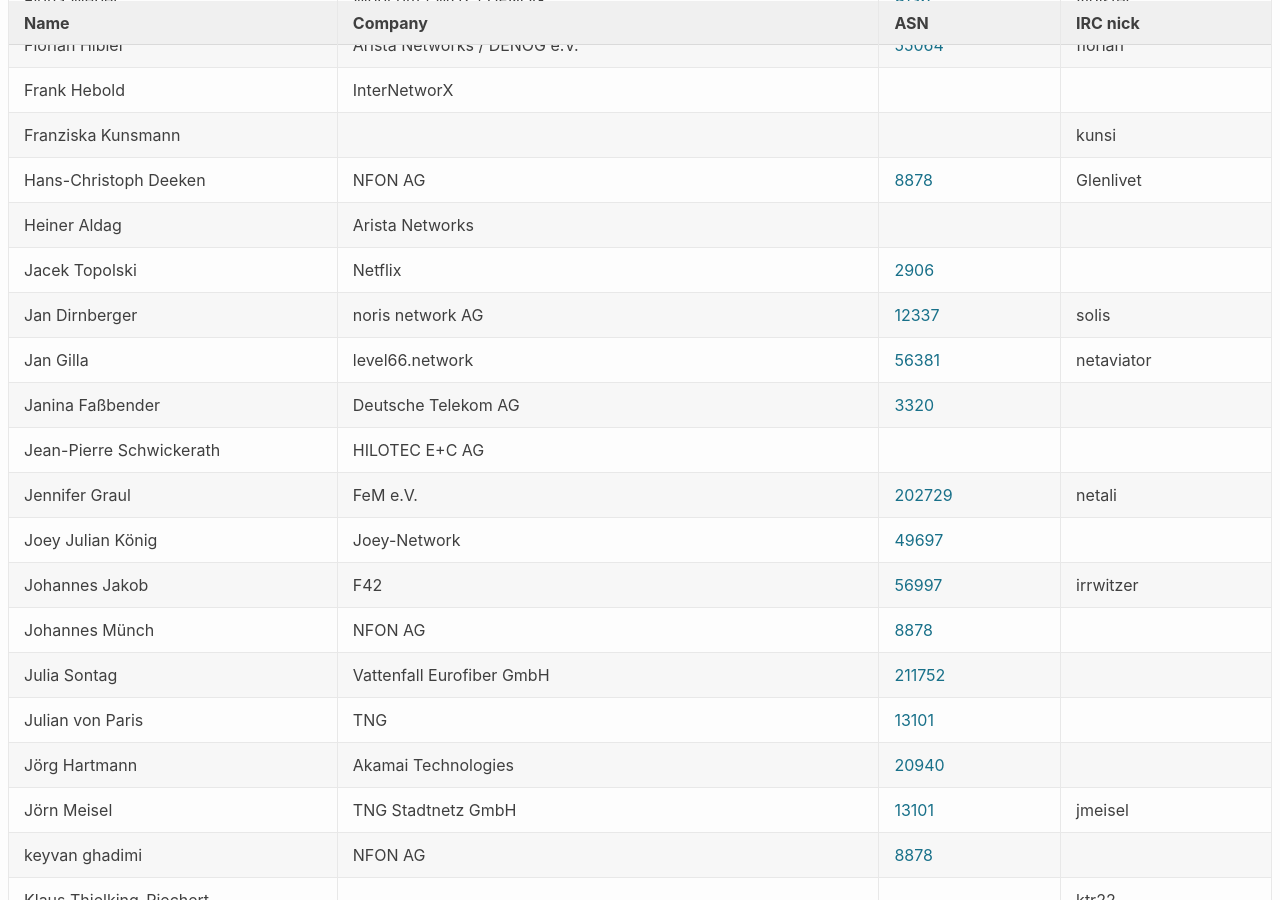
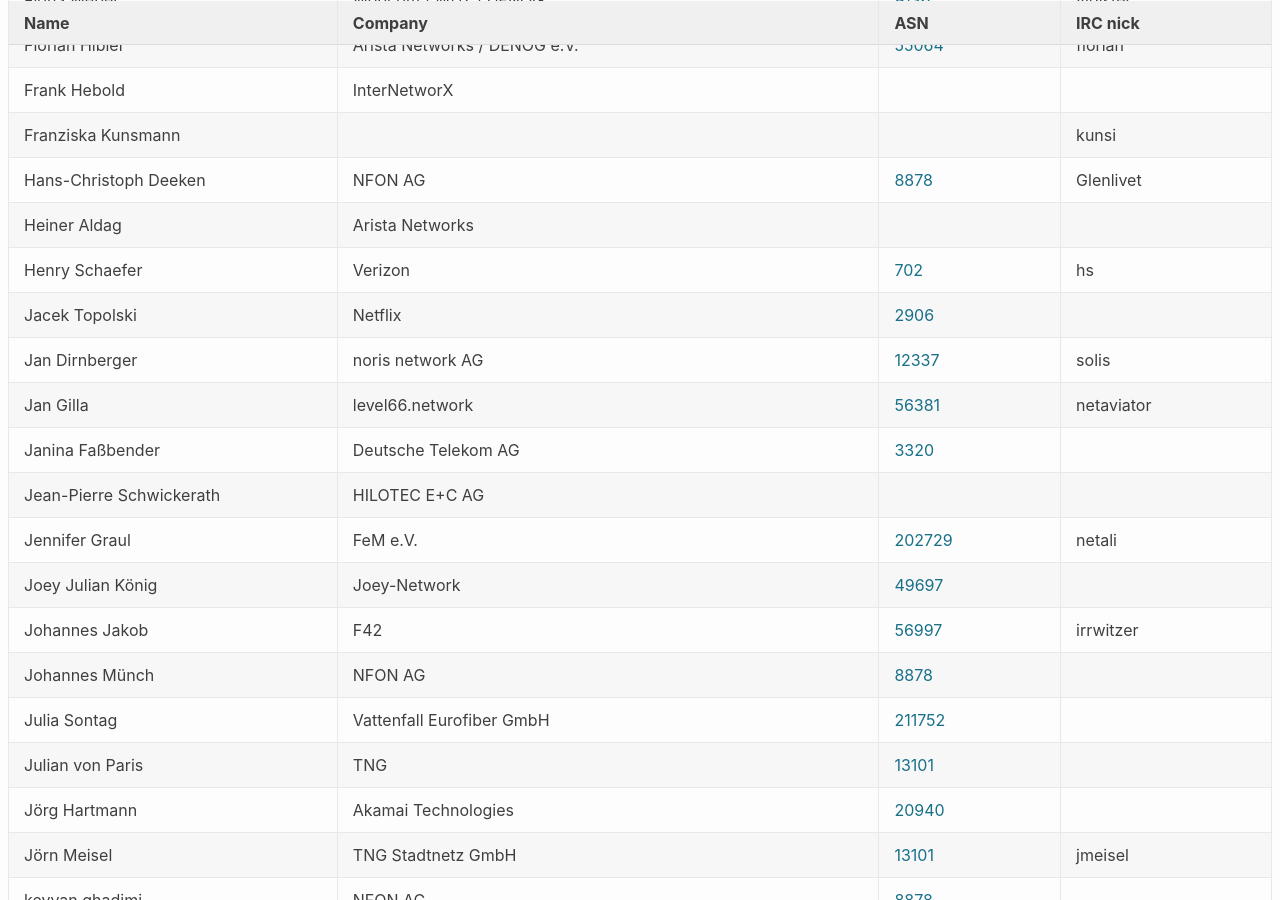
Before and after one commit to denog/pretix-attendeelist, a Jekyll site: the page built from denog15/index.md, in a window 1280 px wide and 900 px high, scrolled down 1819 px. Built offline with Jekyll 4.4.1, drawn with Linux system fonts in a browser that asks for light colours.

Commit message:
Latest data: Wed Aug 30 07:47:57 UTC 2023

```diff
--- a/_data/attendees_denog15_onsite.json
+++ b/_data/attendees_denog15_onsite.json
@@ -250,6 +250,12 @@
     "company": "Arista Networks",
     "irc": null,
     "asn": null
+  },
+  {
+    "name": "Henry Schaefer",
+    "company": "Verizon",
+    "irc": "hs",
+    "asn": "702"
   },
   {
     "name": "Jacek Topolski",
```
